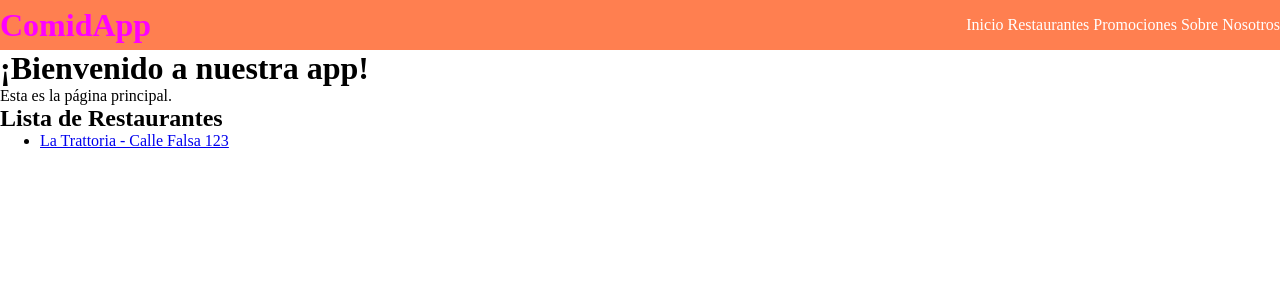
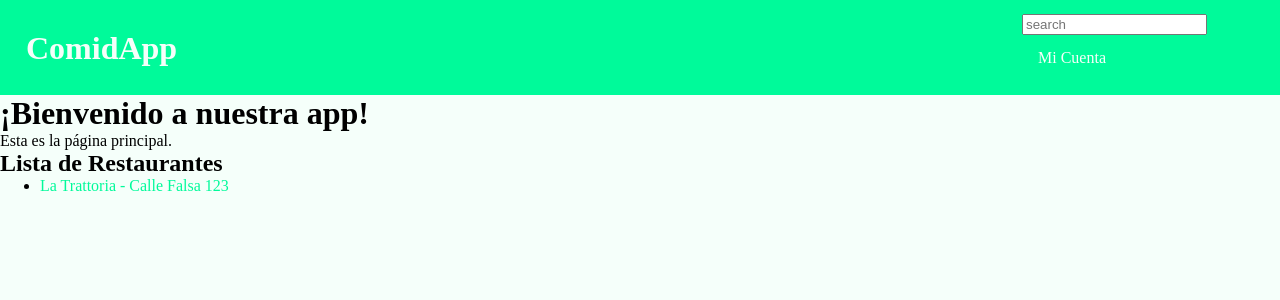
Before and after one commit to Damaynd/comidapp-resenas-resto, a Django app: page / in a window 1280 px wide. Shown: the top 300 px of the page. Run offline with Django 5.2, Linux system fonts and the light colour scheme; data comes from the database, SQL or seed files in the repository.

Commit message:
docs: header and its designs are now separate from base.html and main.css

```diff
--- /dev/null
+++ b/aplicacion/static/styles/header.css
@@ -0,0 +1,81 @@
+*{
+    margin: 0;
+
+}
+.header{
+    display:flex;
+    justify-content: space-between;
+    height:75px;
+    background-color: mediumspringgreen;
+    align-items: center;
+    padding: 10px;
+    overflow: hidden;
+}
+
+.header nav{
+    margin-right: 5%;
+}
+
+.header a{
+    float: left;
+    font-size: 16px;
+    color: mintcream;
+    text-align: center;
+    padding: 14px 16px;
+    text-decoration: none;/*Quita la barrita fea de cuando se clickea*/
+}
+
+.header a:hover { /*Cuando se pasa el mouse por encima*/
+    color: darkgreen;
+}
+
+.logo{
+    float:left;
+    line-height: 70px;
+}
+
+/* el contenedor de la cuenta */
+.dropdown {
+  overflow: hidden;
+}
+
+/* el botón del contenedor */
+.dropdown .dropbtn {
+  font-size: 16px;
+  border: none;
+  outline: none;
+  color: mintcream;
+  padding: 14px 16px;
+  background-color: inherit;
+  font-family: inherit; /* Important for vertical align on mobile phones */
+  margin: 0; /* Important for vertical align on mobile phones */
+}
+/* el contenido del contenedor*/
+.dropdown-content {
+  display: none;
+  position: absolute;
+  background-color: aquamarine;
+  min-width: 160px;
+  box-shadow: 0px 8px 16px 0px rgba(0,0,0,0.2);
+  z-index: 1;
+}
+
+/* links adentro del contenedor */
+.dropdown-content a {
+  float: none;
+  color: black;
+  padding: 12px 16px;
+  text-decoration: none;
+  display: block;
+  text-align: left;
+}
+
+.dropdown-content a:hover {
+  background-color: aquamarine;
+  color: darkcyan ;
+}
+
+/* mostrar los contenidos al pasar por encima*/
+.dropdown:hover .dropdown-content {
+  display: block;
+}
--- a/aplicacion/static/styles/main.css
+++ b/aplicacion/static/styles/main.css
@@ -1,35 +1,9 @@
-*{
-    margin: 0;
-
+a{
+    text-decoration: none;
+    color: mediumspringgreen;
 }
 body{
-    background: white !important;
-    background-color: white !important;
+    background: mintcream !important;
+    background-color: mintcream !important;
     color: black !important;
 }
-.header{
-    display:flex;
-    justify-content: space-between;
-    height:50px;
-    background-color: coral;
-    align-items: center;
-}
-
-.header a{
-    color: white;
-    text-decoration: none; /*Quita la barrita fea de cuando se clickea*/
-}
-
-.header a:hover { /*Cuando se pasa el mouse por encima*/
-    color: magenta
-}
-
-.logo{
-    float:left;
-    line-height: 70px;
-}
-
-/* menú lateral
-*/
-
-/*fin menú lateral*/
--- a/aplicacion/templates/base.html
+++ b/aplicacion/templates/base.html
@@ -10,21 +10,9 @@
         <meta name="viewport" content="width=device-width, initial-scale=1">
         <link rel="stylesheet" href="{% static "styles/main.css" %}"> <!--Para cargar css-->
     </head>
-    <body>
+<body>
 <!-- Crea links para clickear -->
-<header class="header">
-    <a href="base.html" class="logo">
-        <h1>ComidApp</h1>
-    </a>
-    <nav class="menu">
-        <a href="#">Inicio</a>
-        <a href="#">Restaurantes</a>
-        <a href="#">Promociones</a>
-        <a href="#">Sobre Nosotros</a>
-    </nav>
-</header>
-
-
+{% include "header.html" %}
 <!-- Esto indica que abajo de la plantilla ira el contenido de la pagina-->
 <main class="container">
 {% block contenido %}
--- /dev/null
+++ b/aplicacion/templates/header.html
@@ -0,0 +1,41 @@
+{% load static %} <!--Para cargar css-->
+
+<!DOCTYPE html>
+<html>
+    <head>
+        <meta charset="utf-8">
+        <meta http-equiv="X-UA-Compatible" content="IE=edge">
+        <title>Base para la parte de arriba</title>
+        <meta name="description" content="">
+        <meta name="viewport" content="width=device-width, initial-scale=1">
+        <link rel="stylesheet" href="{% static "styles/header.css" %}"> <!--Para cargar css-->
+    </head>
+    <body>
+<!-- Crea links para clickear -->
+<header class="header">
+    <a href="base.html" class="logo">
+        <h1>ComidApp</h1>
+    </a>
+    <nav class="menu">
+        <input type="text" placeholder="search">
+        <div class="dropdown">
+            <button class="dropbtn">Mi Cuenta
+            <i class="fa fa-caret-down"></i>
+            </button>
+            <div class="dropdown-content">
+            <a href="#">Perfil</a>
+            <a href="#">Favoritos</a>
+            <a href="#">Rese&ntildeas</a>
+            </div>
+        </div>
+    </nav>
+</header>
+
+
+<!-- Esto indica que abajo de la plantilla ira el contenido de la pagina-->
+<main class="container">
+{% block contenido %}
+{% endblock  %}
+</main>
+    </body>
+</html>
```
